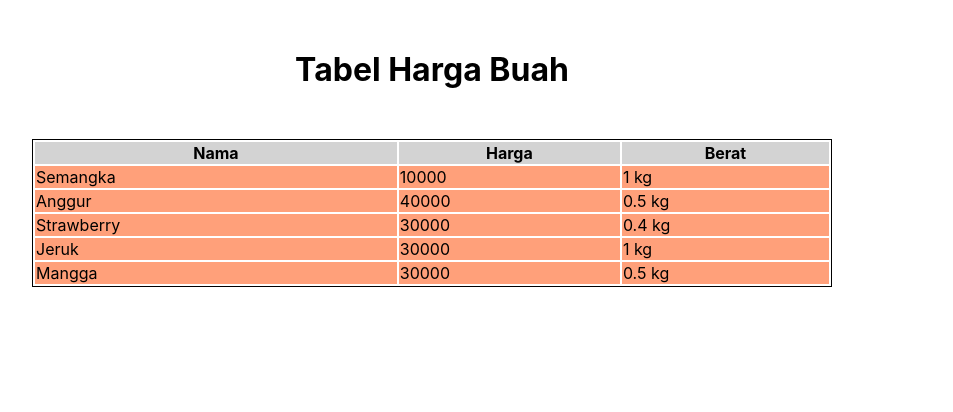
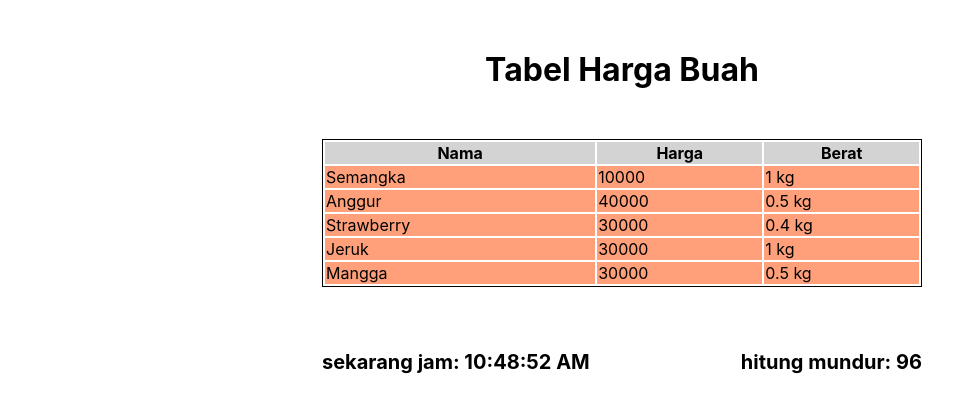
Before and after one commit to vincentchandra/sanbercode-reactjs-0720-week3, a React (Create React App) app: page / in a window 1280 px wide. Shown: the top 412 px of the page, without its empty margins (18-971 px from the left). Built offline with nearby package versions, Linux system fonts and the light colour scheme.

Commit message:
menambahkan tugas12

```diff
--- a/src/App.js
+++ b/src/App.js
@@ -2,10 +2,14 @@ import React from 'react';
 import logo from './logo.svg';
 import './App.css';
 import FoodTable from "./tugas11/FoodTable"
+import Timer from "./tugas12/Timer"
 
 function App() {
   return (
-    <FoodTable />
+    <>
+      <FoodTable />
+      <Timer start={101} />
+    </>
   );
 }
 
--- a/src/tugas11/FoodTable.css
+++ b/src/tugas11/FoodTable.css
@@ -1,7 +1,8 @@
 table{
     border: 1px solid black;
-    margin:50px;
-    width: 800px;
+    margin:0 auto;
+    width: 600px;
+    margin-bottom: 50px;
 
 }
 th{
--- a/src/tugas11/FoodTable.js
+++ b/src/tugas11/FoodTable.js
@@ -4,7 +4,7 @@ class Title extends Component{
     render(){
         return (
             <>
-             <h1 style={{textAlign:"center", width:"800px",margin:"50px"}}>{this.props.title}</h1>
+             <h1 style={{textAlign:"center", width:"600px",margin:"0 auto", marginTop:"50px",marginBottom:"50px"}}>{this.props.title}</h1>
             </>
         )
     }
--- /dev/null
+++ b/src/tugas12/Timer.js
@@ -0,0 +1,59 @@
+// const { Component } = require("react");
+import React, {Component} from 'react'
+class Timer extends Component{
+    constructor(props){
+        super(props)
+        this.state = {
+            time:0,
+            jam:""
+
+        }
+    }
+
+    componentDidMount(){
+        if(this.props.start !== undefined){
+            let d = new Date();
+            let n = d.toLocaleTimeString();
+            this.setState({time: this.props.start, jam:n})
+        }
+        this.timerID = setInterval(
+            () => this.tick(),
+            1000
+        );
+    }
+    componentWillUnmount(){
+        clearInterval(this.timerID)
+    }
+    tick(){
+        var d = new Date();
+        var n = d.toLocaleTimeString();
+        this.setState({
+            time:this.state.time - 1,
+            jam: n
+        })
+    }
+    componentDidUpdate(prevProps){
+        if(this.props.userID !== prevProps.userID){
+            this.fetchData(this.props.userID)
+        }
+    }
+    render(){
+        return(
+            <>
+                {this.state.time>=0 &&(
+                    <div style={{margin:"0 auto", width:"600px",fontSize:"10px",overflow:"auto"}}>
+                        <h1 style={{float:"left"}}>sekarang jam: {this.state.jam}</h1>
+                        <h1 style={{float:"right"}}>hitung mundur: {this.state.time}</h1>
+                    </div>
+
+
+                )
+
+                }
+
+            </>
+        )
+    }
+}
+
+export default Timer;
```
